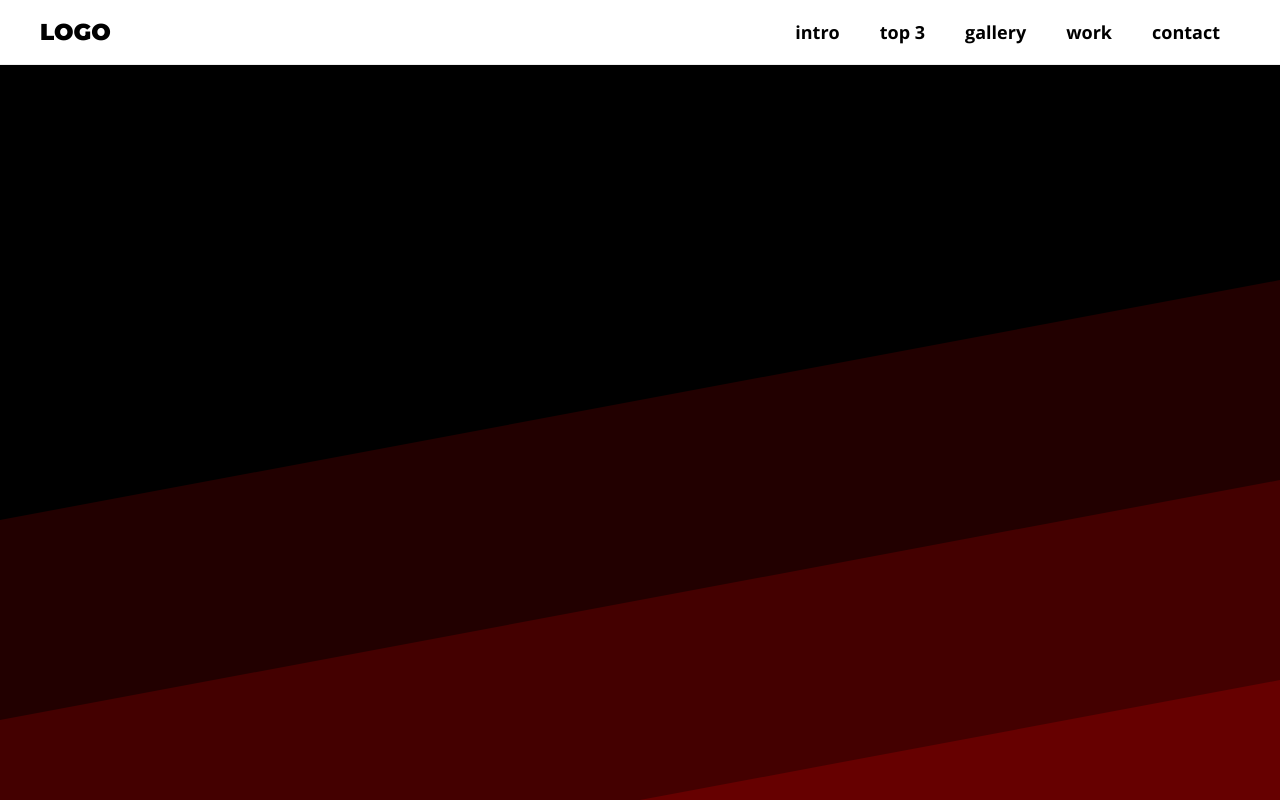
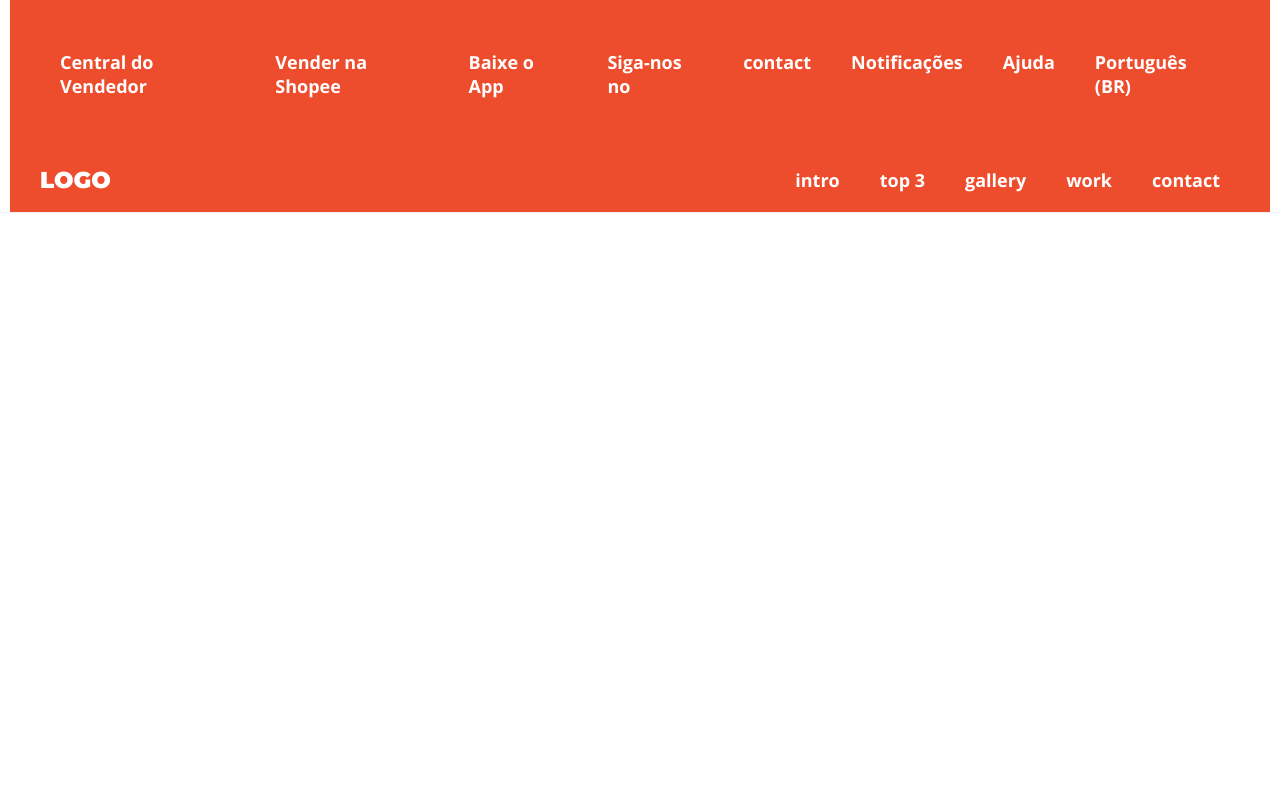
Before and after one commit to Stuurt/landing-page, a plain HTML site: page index.html in a window 1280 px wide. Shown: the top 800 px of the page. Drawn offline with nearby package versions, Linux system fonts and the light colour scheme.

Commit message:
Changing visual

```diff
--- a/assets/css/styles.css
+++ b/assets/css/styles.css
@@ -18,7 +18,7 @@ html {
 body {
     font-family: 'Open Sans', sans-serif;
     font-size: 2rem;
-    color: var(--primary-color);
+    color: var(--white-color);
 }
 
 h1, h2, h3, h4, h5, h6 {
@@ -55,7 +55,6 @@ a {
 }
 
 .main-bg {
-    background-image: url('../image/slanted-gradient.svg');
     background-size: cover;
     background-position: center center;
     color: var(--white-color);
@@ -69,6 +68,7 @@ a {
     max-width: 1200px;
     margin: 0 auto;
     padding: var(--gap);
+    background-color: #ee4d2d;
 }
 
 .section {
@@ -94,7 +94,7 @@ a {
     display: block;
     padding: 2rem;
     font-size: 1.8rem;
-    color: var(--primary-color);
+    color: var(--white-color);
     position: relative;
 }
 
@@ -116,7 +116,7 @@ a {
 
 .menu h1 {
     font-size: 2.3rem;
-    color: var(--primary-color);
+    color: var(--white-color);
 }
 
 .menu h1 a {
--- a/index.html
+++ b/index.html
@@ -10,6 +10,20 @@
 </head>
 <body class="main-bg">
     <aside class="menu">
+        <section class="main-content">
+            <nav>
+            <ul>
+                <li><a href="#">Central do Vendedor</a></li>
+                <li><a href="#">Vender na Shopee</a></li>
+                <li><a href="#">Baixe o App</a></li>
+                <li><a href="#">Siga-nos no</a></li>
+                <li><a href="#">contact</a></li>
+                <li><a href="#">Notificações</a></li>
+                <li><a href="#">Ajuda</a></li>
+                <li><a href="#">Português (BR)</a></li>
+            </ul>
+        </nav>
+        </section>
         <section class="main-content menu-content">
         <h1>
             <a href="#">LOGO</a>
```
